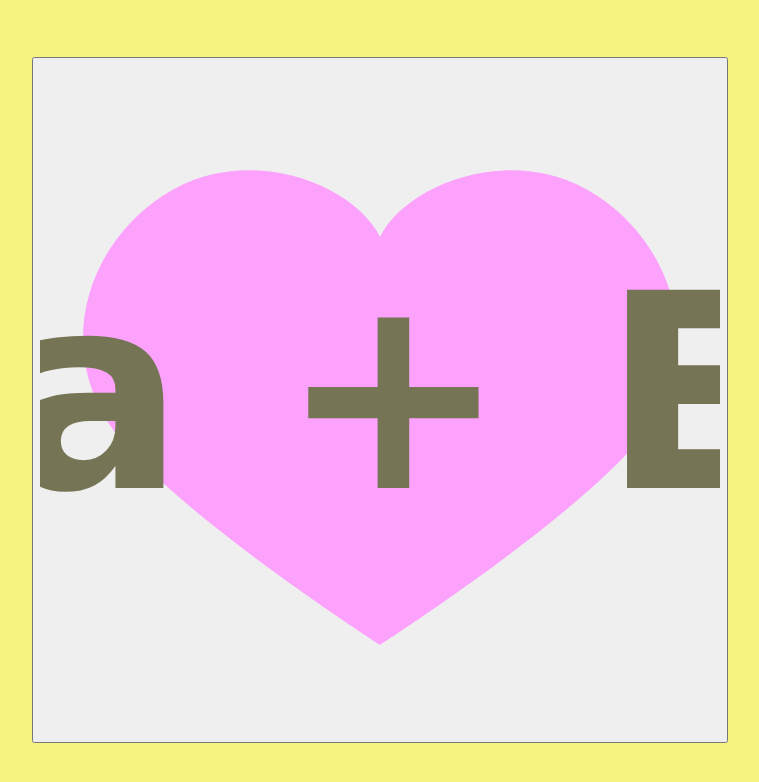
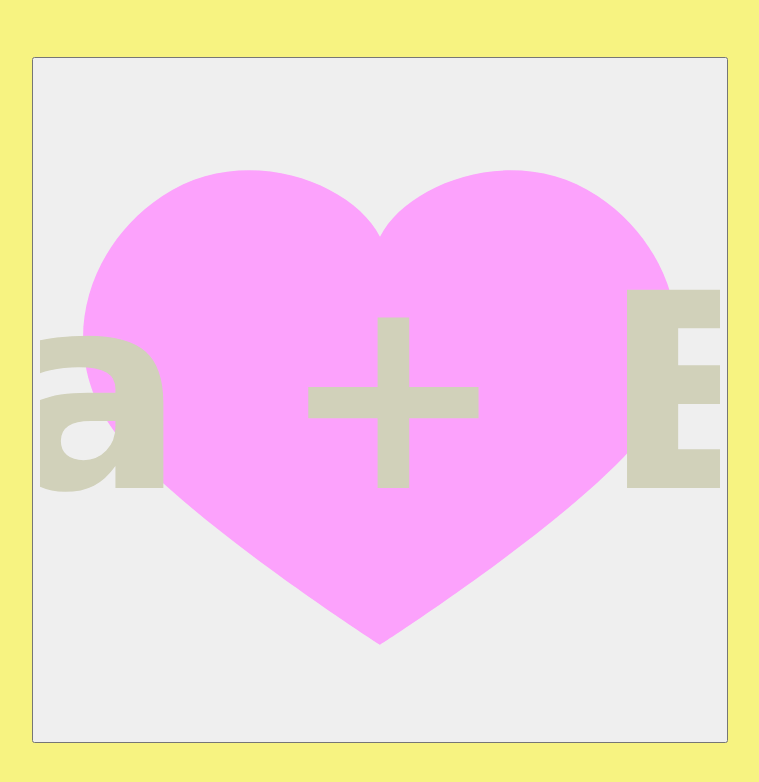
Before and after one commit to MarkHozan/markhozan.github.io, a website built with webpack: page index.html in a window 1280 px wide. Shown: the whole page, without its empty margins (260-1019 px from the left). Built offline with nearby package versions, Linux system fonts and the light colour scheme.

Commit message:
Change text color variable in heart page styles

```diff
--- a/css/style.css
+++ b/css/style.css
@@ -88,7 +88,7 @@ textarea {
 :root{
   --page-bg: #F7F381;
   --heart-color: #FCA2FC;
-  --text-color: #757556;
+  --text-color: #D1D1BA;
   /* small vmin-based shift to visually center the (large) text inside the heart */
   /* increased so the doubled text sits more centered visually */
   --name-shift: -2.6vmin;
```
